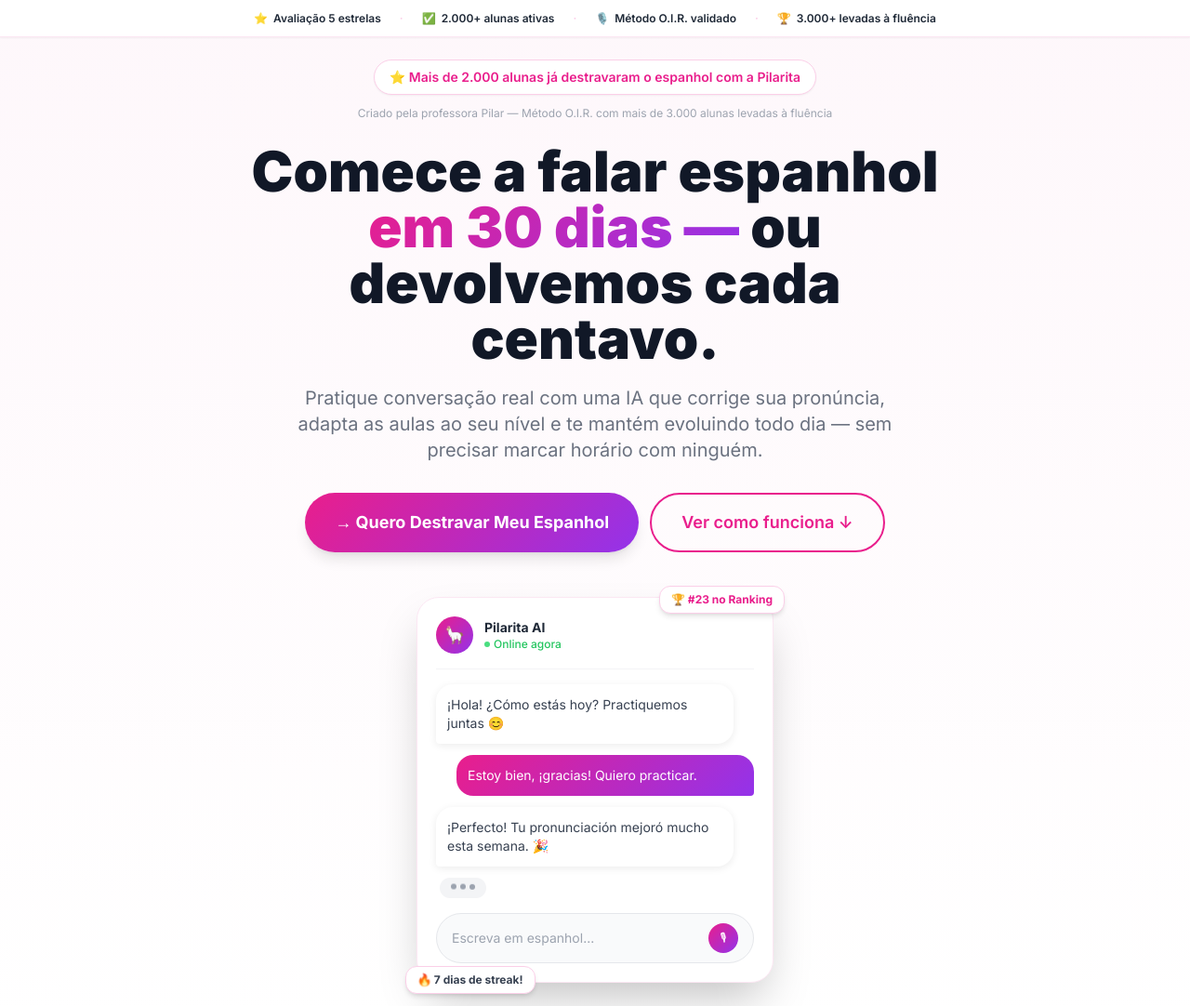
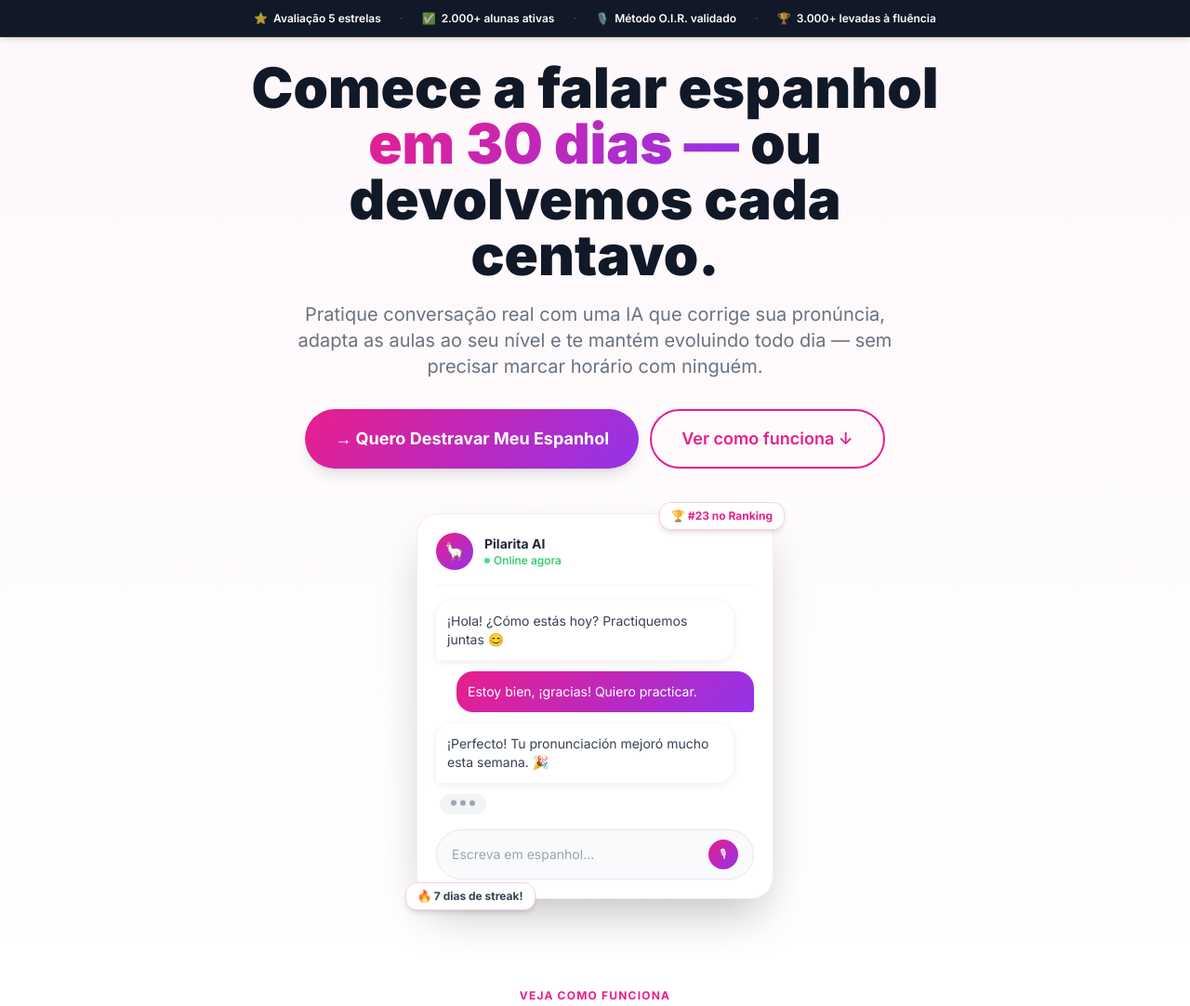
Before and after one commit to therealtrumann/pilarita-landing, a plain HTML site: page index.html in a window 1280 px wide. Shown: the top 1082 px of the page at 93% size. Drawn offline with nearby package versions, Linux system fonts and the light colour scheme.

Commit message:
feat: ajustes visuais — header/footer escuros, limpeza hero, textos CTA simplificados
- Header e footer fixos: bg-white → bg-gray-900 com borda gray-800
- Header: textos adaptados para fundo escuro (text-white/70, text-white)
- Remove badge "2.000 alunas" e linha de autoridade do hero (duplicado no header)
- Footer sticky CTA: "Plano Fluência — R$49/mês"
- CTA final fluência: "Plano Fluência — R$49/mês"
- CTA final básico: "Plano Básico — R$39/mês"

Co-Authored-By: Claude Sonnet 4.6 <noreply@anthropic.com>

```diff
--- a/index.html
+++ b/index.html
@@ -135,20 +135,20 @@
 <!-- ================================================ -->
 <!-- BARRA SOCIAL PROOF FIXA (substitui navbar) -->
 <!-- ================================================ -->
-<div class="fixed top-0 left-0 right-0 z-50 bg-white border-b border-pink-100 shadow-sm" style="height:40px;overflow:hidden;">
+<div class="fixed top-0 left-0 right-0 z-50 bg-gray-900 border-b border-gray-800 shadow-md" style="height:40px;overflow:hidden;">
   <!-- Desktop: 4 stats lado a lado -->
-  <div class="hidden sm:flex items-center justify-center h-full gap-5 px-6 text-xs font-semibold text-gray-600">
-    <span class="flex items-center gap-1.5">⭐ <span class="text-gray-800">Avaliação 5 estrelas</span></span>
-    <span class="text-pink-200">·</span>
-    <span class="flex items-center gap-1.5">✅ <span class="text-gray-800"><span id="counter-alunas">0</span>+ alunas ativas</span></span>
-    <span class="text-pink-200">·</span>
-    <span class="flex items-center gap-1.5">🎙️ <span class="text-gray-800">Método O.I.R. validado</span></span>
-    <span class="text-pink-200">·</span>
-    <span class="flex items-center gap-1.5">🏆 <span class="text-gray-800"><span id="counter-fluentes">0</span>+ levadas à fluência</span></span>
+  <div class="hidden sm:flex items-center justify-center h-full gap-5 px-6 text-xs font-semibold text-white/70">
+    <span class="flex items-center gap-1.5">⭐ <span class="text-white">Avaliação 5 estrelas</span></span>
+    <span class="text-white/20">·</span>
+    <span class="flex items-center gap-1.5">✅ <span class="text-white"><span id="counter-alunas">0</span>+ alunas ativas</span></span>
+    <span class="text-white/20">·</span>
+    <span class="flex items-center gap-1.5">🎙️ <span class="text-white">Método O.I.R. validado</span></span>
+    <span class="text-white/20">·</span>
+    <span class="flex items-center gap-1.5">🏆 <span class="text-white"><span id="counter-fluentes">0</span>+ levadas à fluência</span></span>
   </div>
   <!-- Mobile: ticker contínuo -->
   <div class="sm:hidden h-full flex items-center overflow-hidden">
-    <div class="ticker-track text-xs font-semibold text-gray-600">
+    <div class="ticker-track text-xs font-semibold text-white/80">
       <span class="px-5">⭐ Avaliação 5 estrelas</span>
       <span class="px-5">✅ 2.000+ alunas ativas</span>
       <span class="px-5">🎙️ Método O.I.R. validado</span>
@@ -166,12 +166,6 @@
 <!-- ================================================ -->
 <section class="pt-14 pb-10 md:pt-16 md:pb-14 px-4 sm:px-6 bg-gradient-to-b from-pink-50/60 to-white text-center">
   <div class="max-w-3xl mx-auto">
-
-    <!-- Badge social proof -->
-    <div class="fade-in-up inline-flex items-center gap-2 bg-white border border-pink-200 text-rosa text-sm font-semibold px-4 py-2 rounded-full shadow-sm mb-3">
-      ⭐ Mais de 2.000 alunas já destravaram o espanhol com a Pilarita
-    </div>
-    <div class="fade-in-up text-gray-400 text-xs mb-6">Criado pela professora Pilar — Método O.I.R. com mais de 3.000 alunas levadas à fluência</div>
 
     <!-- Headline -->
     <h1 class="fade-in-up delay-1 text-3xl sm:text-5xl md:text-6xl font-black leading-tight text-gray-900 mb-4 sm:mb-5">
@@ -739,10 +733,10 @@
     </p>
     <div class="fade-in-up delay-2 flex flex-col sm:flex-row gap-4 justify-center">
       <a href="https://pay.hotmart.com/W99956304V?off=iwif7s7w" target="_blank" rel="noopener" class="inline-flex items-center justify-center gap-2 bg-white text-rosa font-bold text-base sm:text-lg px-6 sm:px-8 py-4 rounded-full shadow-xl hover:opacity-90 transition-opacity text-center">
-        → Plano Fluência — 12x de R$49<br class="sm:hidden" /><span class="hidden sm:inline"> · </span>30 dias de garantia
+        Plano Fluência — R$49/mês
       </a>
       <a href="https://pay.hotmart.com/W99956304V?off=hg6c2uuq" target="_blank" rel="noopener" class="inline-flex items-center justify-center gap-2 border-2 border-white/60 text-white font-semibold text-base sm:text-lg px-6 sm:px-8 py-4 rounded-full hover:bg-white/10 transition-colors">
-        Plano Básico — 12x de R$39
+        Plano Básico — R$39/mês
       </a>
     </div>
     <p class="fade-in-up delay-3 mt-6 text-white/60 text-sm">🔒 Garantia de 30 dias. Se não gostar, devolvemos 100%. Sem perguntas.</p>
@@ -978,9 +972,9 @@
 <!-- ================================================ -->
 <!-- BARRA CTA FIXA — MOBILE -->
 <!-- ================================================ -->
-<div class="fixed bottom-0 left-0 right-0 z-50 md:hidden bg-white border-t border-pink-100 px-4 py-3 shadow-[0_-4px_20px_rgba(233,30,140,0.12)]">
+<div class="fixed bottom-0 left-0 right-0 z-50 md:hidden bg-gray-900 border-t border-gray-800 px-4 py-3 shadow-[0_-4px_20px_rgba(0,0,0,0.3)]">
   <a href="#plano-fluencia" class="block bg-gradient-rosa text-white font-bold text-center py-3.5 rounded-full shadow-md text-sm">
-    → Começar por 12x de R$49 — 30 dias de garantia
+    Plano Fluência — R$49/mês
   </a>
 </div>
 
```
